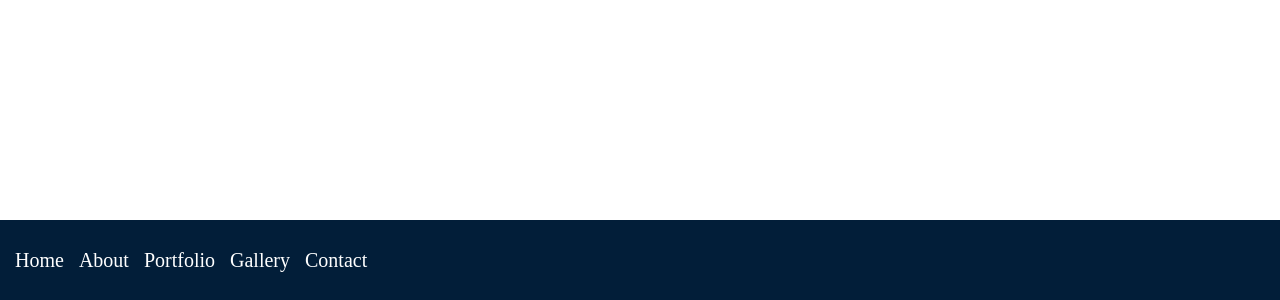
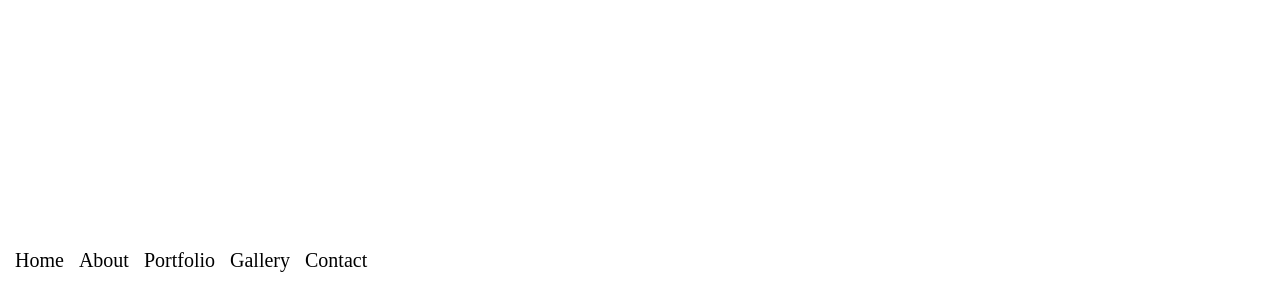
Before and after one commit to anushanarayan2911/portfolio-website, a React (Create React App) app: page / in a window 1280 px wide. Shown: the part 500-800 px from the top of the page. Built offline with nearby package versions, Linux system fonts and the light colour scheme; a web font is replaced by a local one.

Commit message:
Change colour of navigation bar

```diff
--- a/src/App.css
+++ b/src/App.css
@@ -38,7 +38,7 @@
 }
 
 .Navbar {
-  background-color: #021e39;
+  background-color: white;
   width: 100%;
   height: 80px;
   font-family: 'runda';
@@ -62,7 +62,7 @@
 
 .Navbar .leftSide .links a{
   text-decoration: none;
-  color: white;
+  color: black;
   font-size: 2.5vh;
   margin-left: 15px;
 }
@@ -97,7 +97,7 @@
     bottom: 80px;
     max-height: 230px;
     width: 100%;
-    background-color: #021e39;
+    background-color: white;
     display: flex;
     flex-direction: column;
     align-items: center;
```
